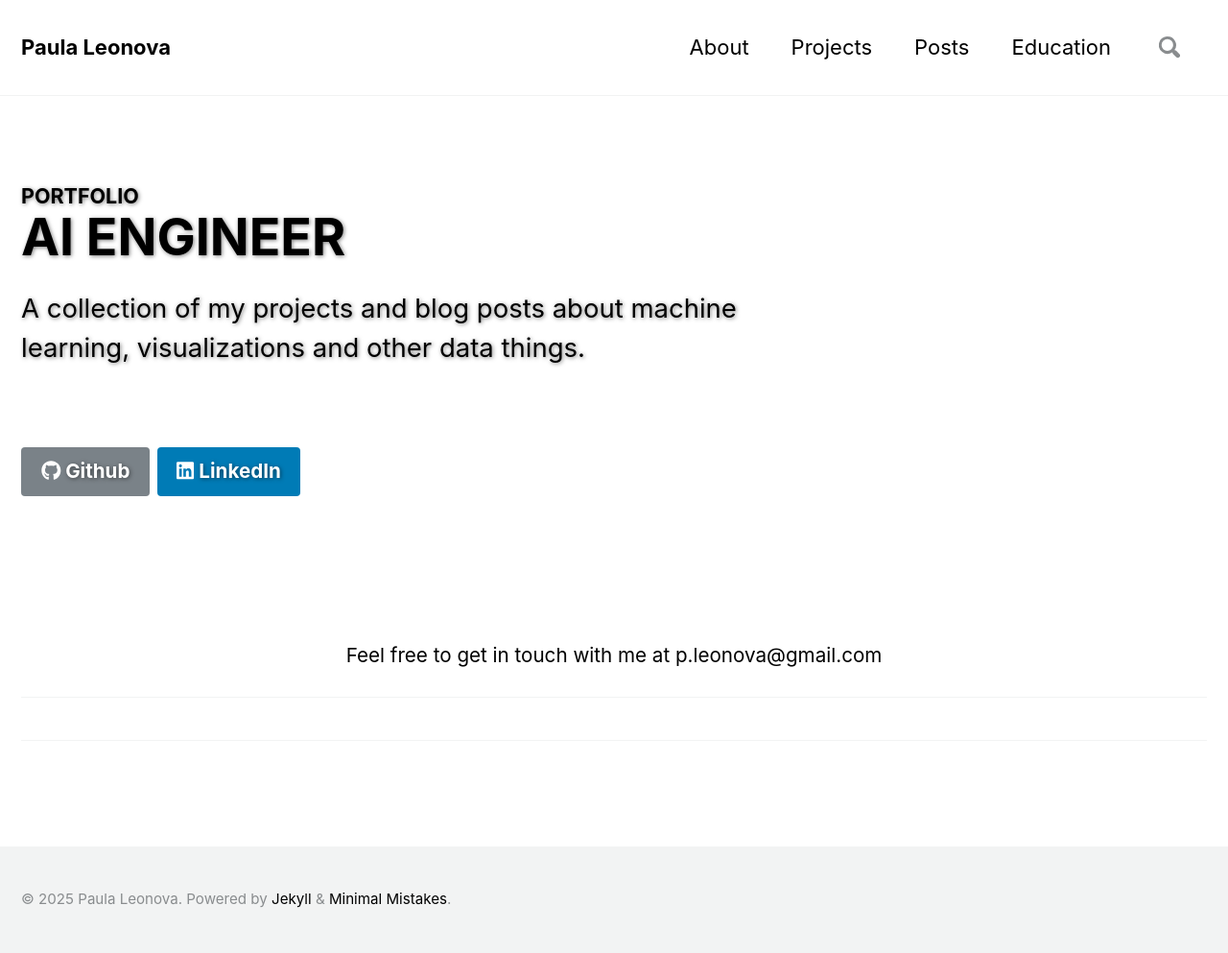
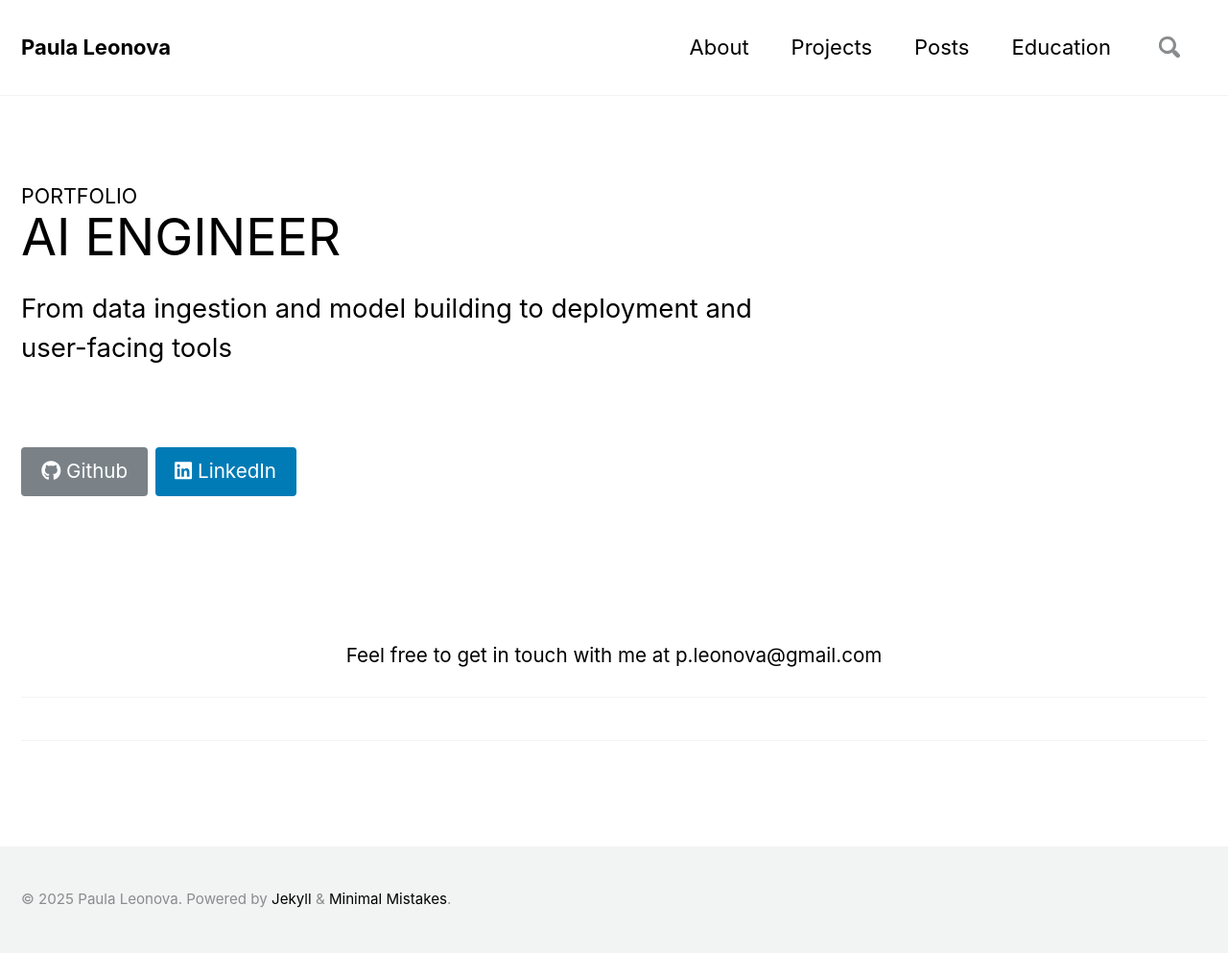
Before and after one commit to pleonova/pleonova.github.io, a Jekyll site: the page built from index.html, in a window 1280 px wide. Shown: the whole page at 96% size. Built offline with Jekyll 4.4.1, drawn with Linux system fonts in a browser that asks for light colours; nearby versions of some CDN libraries; the list of posts is cut into pages by our own code.

Commit message:
Update font and tagline

```diff
--- a/assets/css/custom.css
+++ b/assets/css/custom.css
@@ -61,3 +61,30 @@
 .btn--linkedin {
   color: #ffffff !important;
 }
+
+/* Remove text shadows and make fonts simpler without dimension */
+.page__title,
+.page__meta,
+.page__lead,
+.btn,
+h1, h2, h3, h4, h5, h6,
+p,
+body,
+.page__content,
+.excerpt {
+  text-shadow: none !important;
+  font-weight: normal !important;
+  letter-spacing: normal !important;
+  text-transform: none !important;
+}
+
+/* Specifically target splash page elements */
+.splash .page__title,
+.splash .page__meta,
+.splash .page__lead,
+.splash .btn {
+  text-shadow: none !important;
+  font-weight: normal !important;
+  letter-spacing: normal !important;
+  text-transform: none !important;
+}
--- a/index.html
+++ b/index.html
@@ -8,7 +8,7 @@
   cta_label:
   cta_url:
   caption:
-excerpt: 'A collection of my projects and blog posts about machine learning, visualizations and other data things. <br /> <small></small><br /><br />  [<i class="fab fa-github"></i> Github](https://github.com/pleonova){: .btn .btn--primary} [<i class="fab fa-linkedin"></i> LinkedIn](https://www.linkedin.com/in/paulaleonova/){: .btn .btn--linkedin}'
+excerpt: 'From data ingestion and model building to deployment and user-facing tools <br /> <small></small><br /><br />  [<i class="fab fa-github"></i> Github](https://github.com/pleonova){: .btn .btn--primary} [<i class="fab fa-linkedin"></i> LinkedIn](https://www.linkedin.com/in/paulaleonova/){: .btn .btn--linkedin}'
 
 
 
```
